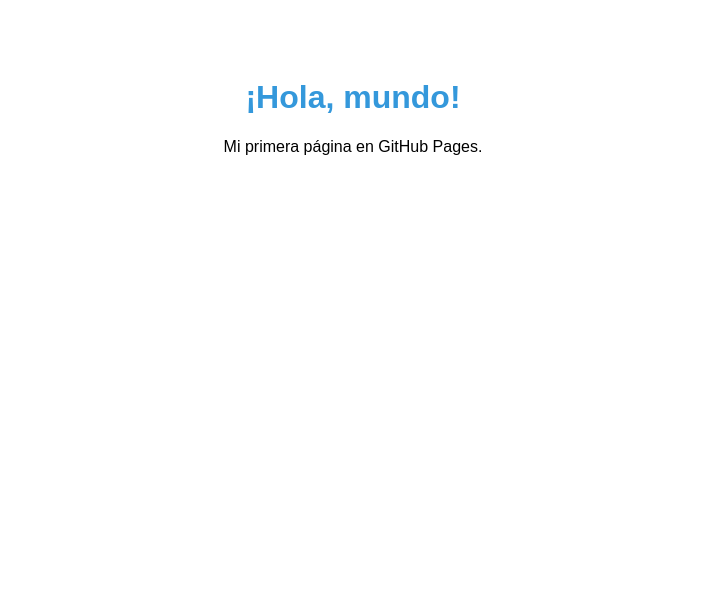
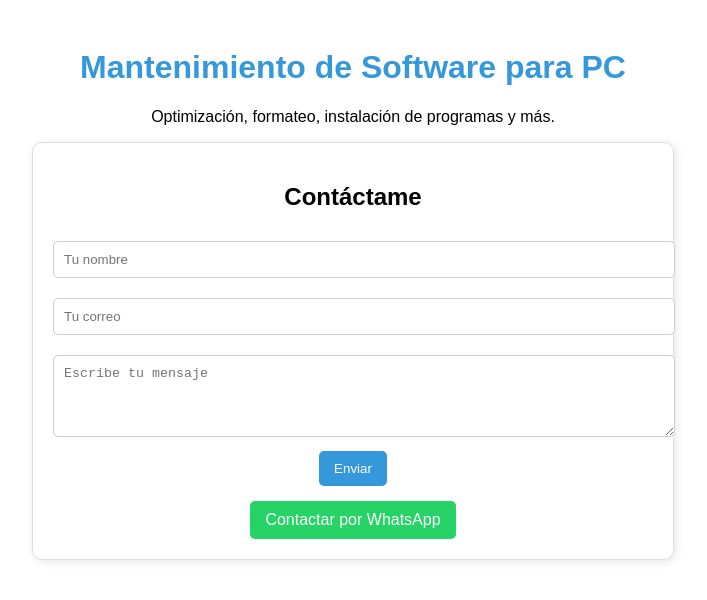
Before and after one commit to Andreslan327/Web-Testeo, a plain HTML site: page index.html in a window 1280 px wide. Shown: the whole page, without its empty margins (287-994 px from the left). Drawn offline with Linux system fonts and the light colour scheme.

Commit message:
index.html

```diff
--- a/index.html
+++ b/index.html
@@ -3,20 +3,63 @@
 <head>
     <meta charset="UTF-8">
     <meta name="viewport" content="width=device-width, initial-scale=1.0">
-    <title>Mi Página Web</title>
+    <title>Mantenimiento de Software - Contacto</title>
     <style>
         body {
             font-family: Arial, sans-serif;
             text-align: center;
-            padding: 50px;
+            padding: 20px;
         }
         h1 {
             color: #3498db;
         }
+        .container {
+            max-width: 600px;
+            margin: auto;
+            padding: 20px;
+            border: 1px solid #ddd;
+            border-radius: 10px;
+            box-shadow: 2px 2px 10px rgba(0,0,0,0.1);
+        }
+        input, textarea {
+            width: 100%;
+            padding: 10px;
+            margin: 10px 0;
+            border: 1px solid #ccc;
+            border-radius: 5px;
+        }
+        button {
+            background-color: #3498db;
+            color: white;
+            padding: 10px 15px;
+            border: none;
+            border-radius: 5px;
+            cursor: pointer;
+        }
+        .whatsapp {
+            display: inline-block;
+            margin-top: 15px;
+            background-color: #25D366;
+            color: white;
+            padding: 10px 15px;
+            border-radius: 5px;
+            text-decoration: none;
+        }
     </style>
 </head>
 <body>
-    <h1>¡Hola, mundo!</h1>
-    <p>Mi primera página en GitHub Pages.</p>
+    <h1>Mantenimiento de Software para PC</h1>
+    <p>Optimización, formateo, instalación de programas y más.</p>
+
+    <div class="container">
+        <h2>Contáctame</h2>
+        <form action="mailto:tucorreo@example.com" method="post" enctype="text/plain">
+            <input type="text" name="nombre" placeholder="Tu nombre" required>
+            <input type="email" name="correo" placeholder="Tu correo" required>
+            <textarea name="mensaje" placeholder="Escribe tu mensaje" rows="4" required></textarea>
+            <button type="submit">Enviar</button>
+        </form>
+        <a class="whatsapp" href="https://wa.me/57XXXXXXXXXX" target="_blank">Contactar por WhatsApp</a>
+    </div>
 </body>
 </html>
```
